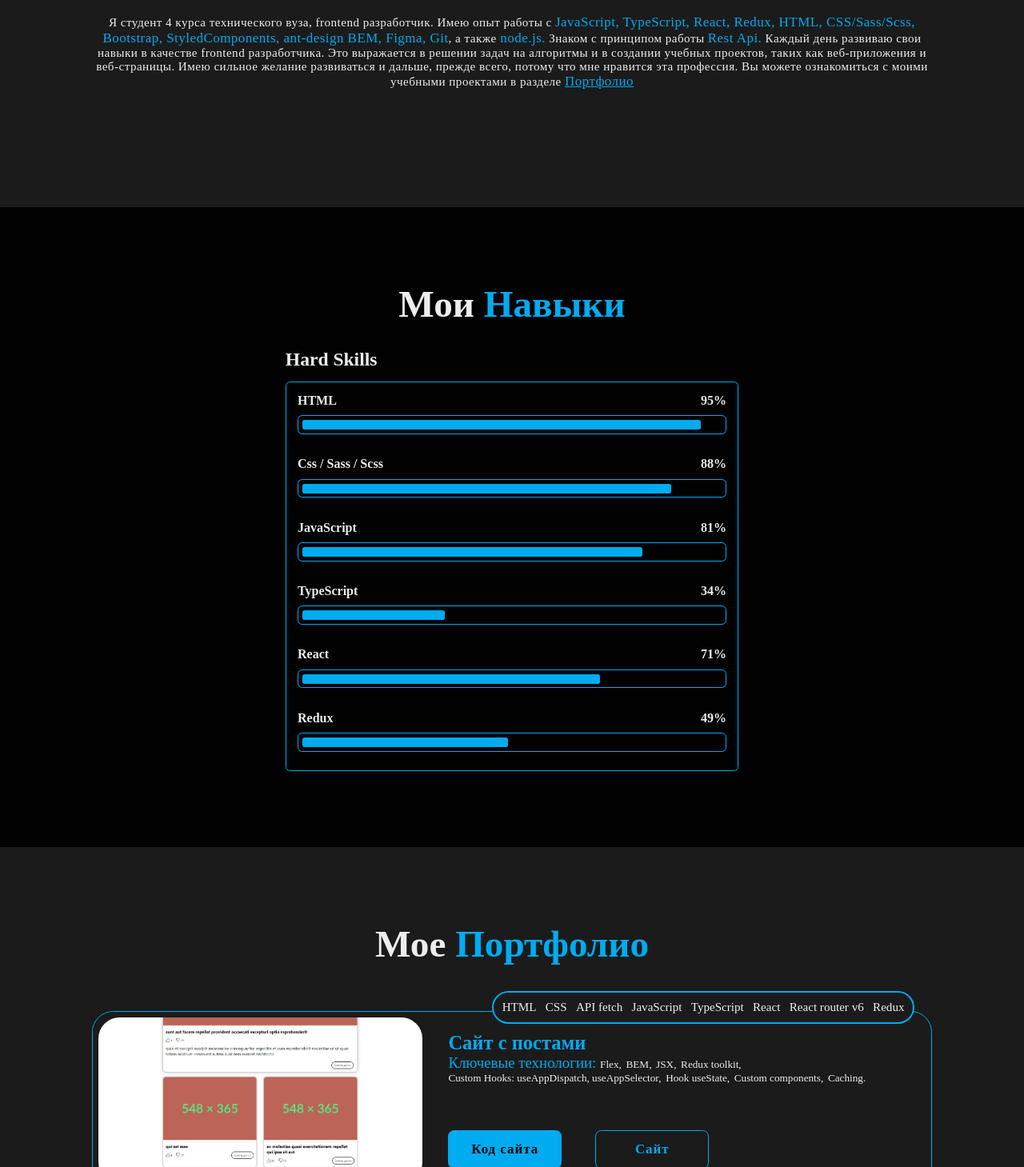
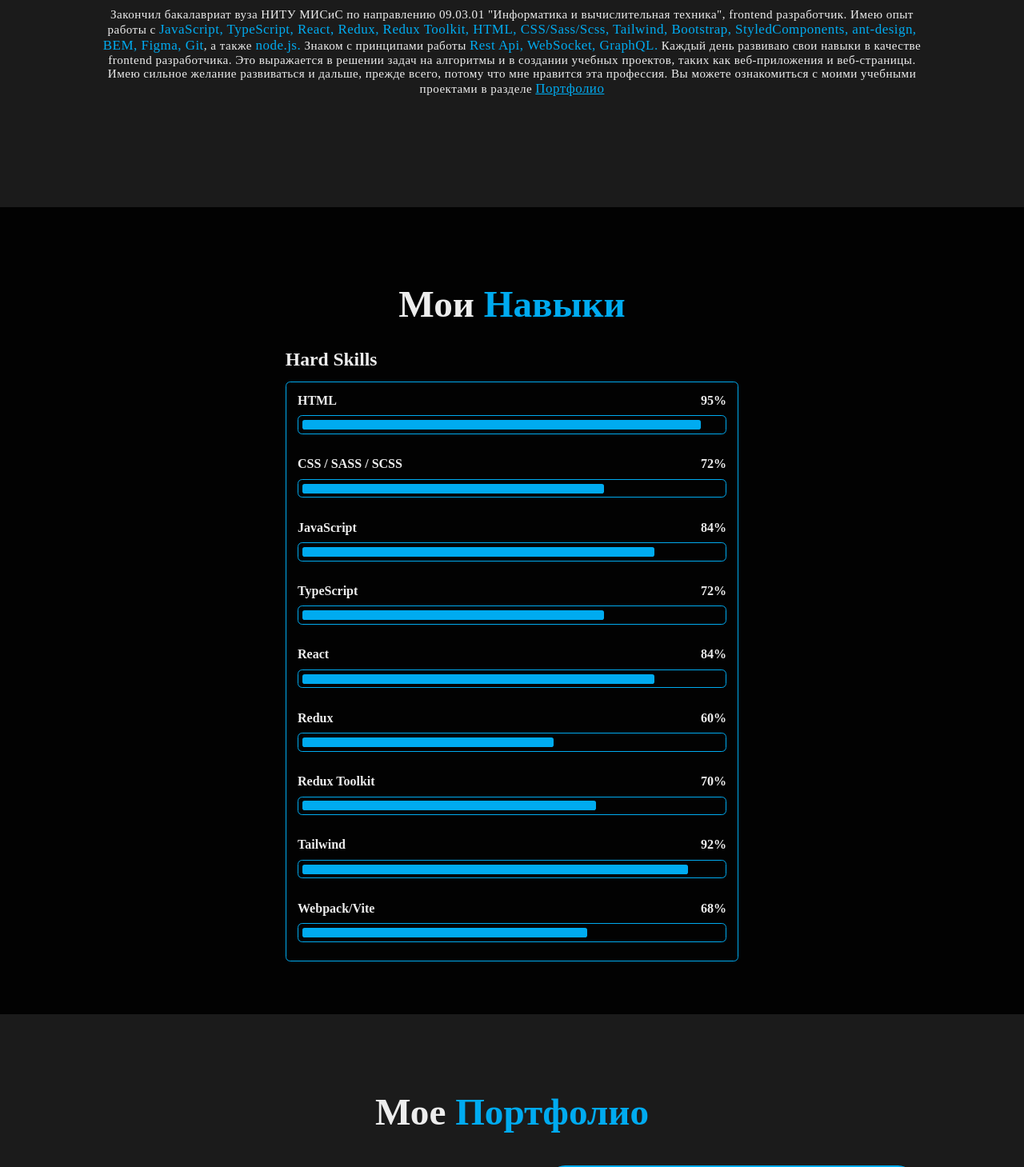
Before and after one commit to Shagabudinov/cv, a React (Create React App) app: page / in a window 1280 px wide. Shown: the part 1341-2800 px from the top of the page at 80% size. Built offline with nearby package versions, Linux system fonts and the light colour scheme; a web font is replaced by a local one.

Commit message:
update cv

```diff
--- /dev/null
+++ b/postcss.config.js
@@ -0,0 +1,3 @@
+module.exports = {
+  plugins: [require('autoprefixer')],
+};
--- a/src/components/body/AboutPage.js
+++ b/src/components/body/AboutPage.js
@@ -20,10 +20,10 @@ const AboutPage = (props) => {
       <div className="about__content element-animation" style={{ "--i": 3 }}>
         <h3>Frontend Developer!</h3>
         <p>
-          Я студент 4 курса технического вуза, frontend разработчик.
-          Имею опыт работы с <span>JavaScript, TypeScript, React, Redux, HTML,
-          CSS/Sass/Scss, Bootstrap, StyledComponents, ant-design BEM, Figma, Git</span>, а также
-          <span> node.js.</span> Знаком с принципом работы <span> Rest Api.</span> Каждый день развиваю свои
+          Закончил бакалавриат вуза НИТУ МИСиС по направлению 09.03.01 "Информатика и вычислительная техника", frontend разработчик.
+          Имею опыт работы с <span>JavaScript, TypeScript, React, Redux, Redux Toolkit, HTML,
+          CSS/Sass/Scss, Tailwind, Bootstrap, StyledComponents, ant-design, BEM, Figma, Git</span>, а также
+          <span> node.js.</span> Знаком с принципами работы <span> Rest Api, WebSocket, GraphQL.</span> Каждый день развиваю свои
           навыки в качестве frontend разработчика. Это выражается в решении
           задач на алгоритмы и в создании учебных проектов, таких как
           веб-приложения и веб-страницы. Имею сильное желание развиваться и дальше, прежде всего,
--- a/src/components/body/PortfolioPage.js
+++ b/src/components/body/PortfolioPage.js
@@ -1,6 +1,6 @@
-import React from "react";
-import "./PortfolioPage.sass";
-import { portfolioItems } from "../../scripts";
+import React from 'react';
+import './PortfolioPage.sass';
+import { portfolioItems } from '../../scripts';
 
 const PortfolioPage = (props) => {
   const activeLink = props.activeLink;
@@ -8,53 +8,59 @@ const PortfolioPage = (props) => {
   return (
     <section
       className={
-        activeLink === "portfolio" ? "portfolio show-animation" : "portfolio"
+        activeLink === 'portfolio' ? 'portfolio show-animation' : 'portfolio'
       }
-      id="portfolio"
+      id='portfolio'
     >
-      <h2 className="heading element-animation" style={{ "--i": 1 }}>
+      <h2 className='heading element-animation' style={{ '--i': 1 }}>
         Мое <span>Портфолио</span>
       </h2>
-      <div className="portfolio-container">
+      <div className='portfolio-container'>
         {portfolioItems.map((item) => (
           <div
-            className="portfolio-content element-animation"
+            className='portfolio-content element-animation'
             key={item.id}
-            style={{ "--i": 1 }}
+            style={{ '--i': 1 }}
           >
-            <div className="portfolio-content__picture">
-              <a href={item.websiteLink}>
-                <img src={item.image} alt=""></img>
+            <div className='portfolio-content__picture'>
+              <a href={item.websiteLink} target='_blank' rel='noreferrer'>
+                <img src={item.image} alt=''></img>
               </a>
             </div>
-            <div className="portfolio-content__main-information">
-              <div>
-                <a href={item.websiteLink}>
+            <div className='portfolio-content__main-information'>
+              <div className='portfolio-content__title-description'>
+                <a href={item.websiteLink} target='_blank' rel='noreferrer'>
                   <h2>{item.title}</h2>
                 </a>
-                <span>Ключевые технологии: </span>
-                {item.technologies.map((tech, index) => (
-                  <React.Fragment key={index}>
-                    <p>
-                      {tech}
-                      {index !== item.technologies.length - 1 ? "," : "."}
-                    </p>
-                  </React.Fragment>
-                ))}
+                <span>Описание: </span>
+                <p>{item.description}</p>
               </div>
-              <div className="btn-box">
-                <a href={item.repositoryLink} className="btn">
+              <div className='btn-box'>
+                <a
+                  href={item.repositoryLink}
+                  target='_blank'
+                  rel='noreferrer'
+                  className='btn'
+                >
                   Код сайта
                 </a>
-                <a href={item.websiteLink} className="btn">
+                <a
+                  href={item.websiteLink}
+                  target='_blank'
+                  rel='noreferrer'
+                  className='btn'
+                >
                   Сайт
                 </a>
               </div>
             </div>
-            <div className="portfolio-content__technologies">
+            <div className='portfolio-content__technologies'>
               {item.technologiesList.map((tech, index) => (
                 <p key={index}>{tech}</p>
               ))}
+            </div>
+            <div className='portfolio-content__date'>
+              <p>{item.date}</p>
             </div>
           </div>
         ))}
--- a/src/components/body/PortfolioPage.sass
+++ b/src/components/body/PortfolioPage.sass
@@ -54,24 +54,39 @@
         padding: 4%
 
         & h2
-            font-size: 2.8rem
+            font-size: 3.4rem
             color: $main-color
-        & p
-            display: inline-flex
-            font-size: 1.6rem
-            margin-right: .6rem
-            &:last-child
-                margin-bottom: 1.2rem
         & span
             margin: .8rem 0rem
             color: $main-color
-            font-size: 2.2rem
+            font-size: 2.4rem
+    &__title-description
+        @include flex-column-with-gap()
+        & p
+            font-size: 2rem
     &__technologies
         display: flex
         justify-content: space-around
         align-items: center
         position: absolute
-        top: -12%
+        top: -8%
+        right: 2%
+        border: 0.3rem solid $main-color
+        border-radius: 2.8rem
+        background-color: $second-bg-color
+        padding: 1.2rem
+        z-index: 1005
+        & p
+            font-size: 1.8rem
+            margin-right: 1.4rem
+            &:last-child
+                margin-right: 0rem
+    &__date
+        display: flex
+        justify-content: space-around
+        align-items: center
+        position: absolute
+        bottom: 10%
         right: 2%
         border: 0.3rem solid $main-color
         border-radius: 2.8rem
@@ -97,6 +112,11 @@
         & p
             font-size: 1.6rem
             margin-right: 1.2rem
+    .portfolio-content__date
+        padding: 1.1rem
+        & p
+            font-size: 1.6rem
+            margin-right: 1.2rem
 
 @media ( max-width: 1100px )
     .portfolio-content__main-information
@@ -107,6 +127,11 @@
         & span
             font-size: 2rem
     .portfolio-content__technologies
+        padding: 1rem
+        & p
+            font-size: 1.4rem
+            margin-right: 1rem
+    .portfolio-content__date
         padding: 1rem
         & p
             font-size: 1.4rem
@@ -151,6 +176,8 @@
                 writing-mode: vertical-lr
                 &:last-child
                     margin-bottom: 0rem
+        &__date
+            visibility: hidden
 
 @media ( max-width: 830px )
     .portfolio .btn-box
--- a/src/components/body/SkillsPage.js
+++ b/src/components/body/SkillsPage.js
@@ -6,38 +6,41 @@ const SkillsPage = (props) => {
 
   const skills = [
     {
-      title: "Hard Skills",
+      title: 'Hard Skills',
       skillsData: [
-        { name: "HTML", percent: 95 },
-        { name: "Css / Sass / Scss", percent: 88 },
-        { name: "JavaScript", percent: 81 },
-        { name: "TypeScript", percent: 34 },
-        { name: "React", percent: 71 },
-        { name: "Redux", percent: 49 },
+        { name: 'HTML', percent: 95 },
+        { name: 'CSS / SASS / SCSS', percent: 72 },
+        { name: 'JavaScript', percent: 84 },
+        { name: 'TypeScript', percent: 72 },
+        { name: 'React', percent: 84 },
+        { name: 'Redux', percent: 60 },
+        { name: 'Redux Toolkit', percent: 70 },
+        { name: 'Tailwind', percent: 92 },
+        { name: 'Webpack/Vite', percent: 68 },
       ],
     },
   ];
 
   return (
     <section
-      className={activeLink === "skills" ? "skills show-animation" : "skills"}
-      id="skills"
+      className={activeLink === 'skills' ? 'skills show-animation' : 'skills'}
+      id='skills'
     >
-      <h2 className="heading element-animation" style={{ "--i": 1 }}>
+      <h2 className='heading element-animation' style={{ '--i': 1 }}>
         Мои <span>Навыки</span>
       </h2>
-      <div className="skills__row element-animation" style={{ "--i": 3 }}>
+      <div className='skills__row element-animation' style={{ '--i': 3 }}>
         {skills.map((category, index) => (
-          <div className="skills__column" key={index}>
-            <h3 className="title">{category.title}</h3>
-            <div className="skills__box">
-              <div className="skills__content">
+          <div className='skills__column' key={index}>
+            <h3 className='title'>{category.title}</h3>
+            <div className='skills__box'>
+              <div className='skills__content'>
                 {category.skillsData.map((skill, idx) => (
-                  <div className="progress" key={idx}>
+                  <div className='progress' key={idx}>
                     <h3>
                       {skill.name} <span>{skill.percent}%</span>
                     </h3>
-                    <div className="bar">
+                    <div className='bar'>
                       <span style={{ width: `${skill.percent}%` }}></span>
                     </div>
                   </div>
--- a/src/index.sass
+++ b/src/index.sass
@@ -3,7 +3,7 @@
 
 body
   margin: 0
-  font-family: -apple-system, BlinkMacSystemFont, 'Segoe UI', 'Roboto', 'Oxygen','Ubuntu', 'Cantarell', 'Fira Sans', 'Droid Sans', 'Helvetica Neue', sans-serif
+  // font-family: -apple-system, BlinkMacSystemFont, 'Segoe UI', 'Roboto', 'Oxygen','Ubuntu', 'Cantarell', 'Fira Sans', 'Droid Sans', 'Helvetica Neue', sans-serif
   -webkit-font-smoothing: antialiased
   -moz-osx-font-smoothing: grayscale
 
--- a/src/scripts.js
+++ b/src/scripts.js
@@ -5,6 +5,7 @@ import web4 from "./img/website_4.jpg";
 import web5 from "./img/website_5.jpg";
 import web6 from "./img/website_6.jpg";
 import web7 from "./img/website_7.jpg";
+import web8 from './img/website_8.jpg';
 
 export function debounce(func, delay) {
     let timer;
@@ -22,144 +23,134 @@ export const NAV_LINKS = [
 ];
 
 export const CVru =
-    "https://drive.google.com/file/d/182jeK80wjq2VcxbWaoW6EBiN3onEnR1d/view?usp=sharing";
+  'https://drive.google.com/file/d/1aDZT0b6-iRF_bjHgGtLUG_Y0SpCcufco/view?usp=sharing';
 
 export const CVen =
-    "https://drive.usercontent.google.com/download?id=182jeK80wjq2VcxbWaoW6EBiN3onEnR1d&export=download&authuser=0&confirm=t&uuid=eb13734b-e8ad-4fde-8d66-77106d150a9e&at=APZUnTXRDDp8ZQDBjo02ChCjsBzZ:1694850460274";
+  'https://drive.usercontent.google.com/download?id=1aDZT0b6-iRF_bjHgGtLUG_Y0SpCcufco&export=download&authuser=0&confirm=t&uuid=ad85f8b2-ffa4-42ce-ac69-f773e9a6a54b&at=AIrpjvOupEHpNQ4qxD6NHRgactSZ:1738100658043';
 
 export const portfolioItems = [
   {
     id: 1,
-        title: "Сайт с постами",
-        technologies: [
-            "Flex",
-            "BEM",
-            "JSX",
-            "Redux toolkit",
-            "Custom Hooks: useAppDispatch, useAppSelector",
-            "Hook useState",
-            "Custom components",
-            "Caching"
+    title: 'Страница логина/регистрации',
+    description:
+      'В проекте реализованы: авторизация по jwt, выбор темы, обработка ошибок/валидация формы, анимации при смене режима, скелетон',
+    image: web8,
+    repositoryLink: 'https://github.com/Shagabudinov/crypton-frontend',
+    websiteLink: 'https://crypton-frontend.vercel.app/',
+    technologiesList: [
+      'React',
+      'Typescript',
+      'Vite',
+      'Tailwind',
+      'Axios',
+      'Shadcn/ui',
+      'Framer-motion',
     ],
-        image: web7,
-        repositoryLink:
-            "https://github.com/Shagabudinov/posts-website",
-        websiteLink: "https://650ac64a60bc9138ea81faaf--friendly-piroshki-389ba1.netlify.app/",
-        technologiesList: [
-            "HTML",
-            "CSS",
-            "API fetch",
-            "JavaScript",
-            "TypeScript",
-            "React",
-            "React router v6",
-            "Redux",
-
-        ],
+    date: '20.01.2025',
   },
   {
     id: 2,
-        title: "Генератор рандомных шуток",
-        technologies: [
-            "Flex",
-            "BEM",
-            "JSX",
-            "Redux toolkit",
-            "Custom Hooks: useAppDispatch, useAppSelector",
-            "Hook useState",
-        ],
-        image: web6,
-        repositoryLink:
-            "https://github.com/Shagabudinov/random-joke-app/tree/master",
-        websiteLink: "https://shagabudinov.github.io/random-joke-app/",
-        technologiesList: [
-            "HTML",
-            "CSS",
-            "API fetch",
-            "JavaScript",
-            "TypeScript",
-            "React",
-            "Redux",
-            "ant-design",
-        ],
+    title: 'Портфолио Frontend разработчика',
+    description:
+      'Решил, что пора создать свой сайт-портфолио, применил все ходовые по моему мнению технологии, а на момент 2025 года взгрустнул, потому что вместо tailwind, здесь использовал SASS) Теперь это будет мой личный legacy проект.',
+    image: web4,
+    repositoryLink: 'https://github.com/Shagabudinov/cv',
+    websiteLink: '#',
+    technologiesList: ['HTML', 'Sass', 'JavaScript', 'React'],
+    date: '21.09.2023',
   },
   {
     id: 3,
-        title: "Портфолио Frontend разработчика",
-        technologies: [
-            "Adaptive responsive",
-            "Css animations",
-            "Flex",
-            "Grid",
-            "BEM",
-            "JSX",
-            "Hook useState",
-            "Hook useEffect",
-            "Hook useRef",
-            "Props",
+    title: 'Сайт с постами',
+    description:
+      'Сайт был создан с целью реализации тестового задания для вакансии (последний раз делаю тестовое задание). Просто работа с API (jsonplaceholder), вёрстка + рандомизация лайков и цветов. Только frontend',
+    image: web7,
+    repositoryLink: 'https://github.com/Shagabudinov/posts-website',
+    websiteLink:
+      'https://650ac64a60bc9138ea81faaf--friendly-piroshki-389ba1.netlify.app/',
+    technologiesList: [
+      'HTML',
+      'CSS',
+      'API fetch',
+      'JavaScript',
+      'TypeScript',
+      'React',
+      'React router v6',
+      'Redux',
     ],
-        image: web4,
-        repositoryLink: "https://github.com/Shagabudinov/cv",
-        websiteLink: "#",
-        technologiesList: ["HTML", "Sass", "JavaScript", "React"],
+    date: '20.09.2023',
   },
   {
     id: 4,
-        title: "Онлайн магазин Eco Shop",
-        technologies: [
-            "Flex",
-            "Grid",
-            "BEM",
-            "JSX",
-            "Hook useState",
-            "Hook useEffect",
-            "Hook useNavigate",
-            "Hook useLocate",
+    title: 'Генератор рандомных шуток',
+    description:
+      'Проект создан с целью практики над redux toolkit и кастомизации в ant-design. По апи получаю случайные шутки, добавляю в store и отображаю историю шуток в таблице ant-design',
+    image: web6,
+    repositoryLink:
+      'https://github.com/Shagabudinov/random-joke-app/tree/master',
+    websiteLink: 'https://shagabudinov.github.io/random-joke-app/',
+    technologiesList: [
+      'HTML',
+      'CSS',
+      'API fetch',
+      'JavaScript',
+      'TypeScript',
+      'React',
+      'Redux',
+      'ant-design',
     ],
-        image: web3,
-        repositoryLink: "https://github.com/Shagabudinov/eco-market",
-        websiteLink: "https://superb-sable-a0cae0.netlify.app",
-        technologiesList: [
-            "HTML",
-            "Sass",
-            "JavaScript",
-            "React",
-            "React-router-dom",
-            "Slick-slider",
-        ],
+    date: '15.09.2023',
   },
   {
     id: 5,
-        title: "Веб-приложение для учета расходов",
-        technologies: [
-            "Flex",
-            "BEM",
-            "Hook useState",
-            "Hook useEffect",
-            "Props",
+    title: 'Онлайн магазин Eco Shop',
+    description:
+      'Создал будучи в вузе с целью прохождения летней практики. В проекте практиковался в уже изученных технологиях. В проекте только frontend',
+    image: web3,
+    repositoryLink: 'https://github.com/Shagabudinov/eco-market',
+    websiteLink: 'https://superb-sable-a0cae0.netlify.app',
+    technologiesList: [
+      'HTML',
+      'Sass',
+      'JavaScript',
+      'React',
+      'React-router-dom',
+      'Slick-slider',
     ],
-        image: web1,
-        repositoryLink:
-            "https://github.com/Shagabudinov/App-for-keeping-track-of-purchases",
-        websiteLink: "https://ashente-keeping-purchases.netlify.app",
-        technologiesList: ["HTML", "CSS", "JavaScript", "React"],
+    date: '21.07.2023',
   },
   {
     id: 6,
-        title: "Верстка главной страницы WELBEX",
-        technologies: ["Adaptive responsive", "BEM"],
-        image: web5,
-        repositoryLink: "https://github.com/Shagabudinov/welbex",
-        websiteLink: "https://ashente-welbex.netlify.app/",
-        technologiesList: ["HTML", "CSS"],
+    title: 'Веб-приложение для учета расходов',
+    description:
+      'Результат прохождения видеокурса по React. Идея не моя, реализация под копирку из видеокурса для освоения React',
+    image: web1,
+    repositoryLink:
+      'https://github.com/Shagabudinov/App-for-keeping-track-of-purchases',
+    websiteLink: 'https://ashente-keeping-purchases.netlify.app',
+    technologiesList: ['HTML', 'CSS', 'JavaScript', 'React'],
+    date: '11.07.2023',
   },
   {
     id: 7,
-        title: "Главная страница веб-сайта пекарни",
-        technologies: ["BEM"],
+    title: 'Главная страница веб-сайта пекарни',
+    description:
+      'Начал изучать вёрстку, в результате чего, благодаря видеокурсу, повторил 1 в 1 дизайн, идея не моя, шаблон не мой',
     image: web2,
-        repositoryLink: "https://github.com/Shagabudinov/Bakery-website",
-        websiteLink: "https://ashente-backery-website.netlify.app",
-        technologiesList: ["HTML", "CSS"],
+    repositoryLink: 'https://github.com/Shagabudinov/Bakery-website',
+    websiteLink: 'https://ashente-backery-website.netlify.app',
+    technologiesList: ['HTML', 'CSS'],
+    date: '26.01.2023',
+  },
+  {
+    id: 8,
+    title: 'Верстка главной страницы WELBEX',
+    description:
+      'Изучал HTML, CSS, pixel perfect вёрстку, в результате чего взял тестовое задания из какой-то вакансии и реализовал для себя',
+    image: web5,
+    repositoryLink: 'https://github.com/Shagabudinov/welbex',
+    websiteLink: 'https://ashente-welbex.netlify.app/',
+    technologiesList: ['HTML', 'CSS'],
+    date: '22.01.2023',
   },
 ];
--- a/src/static/variables.sass
+++ b/src/static/variables.sass
@@ -2,6 +2,11 @@
     display: flex
     justify-content: center
     align-items: center
+
+@mixin flex-column-with-gap()
+    display: flex
+    flex-direction: column
+    gap: 6px
 
 
 $bg-color: #081b29
```
Also changed, not shown: package.json (+11 -7 lines), src/components/body/MainPage.js (+30 -27 lines), src/img/website_8.jpg (added), 1 other file (tests, documents, lock files or other folders). Lines whose indentation alone changed are shown as unchanged.
